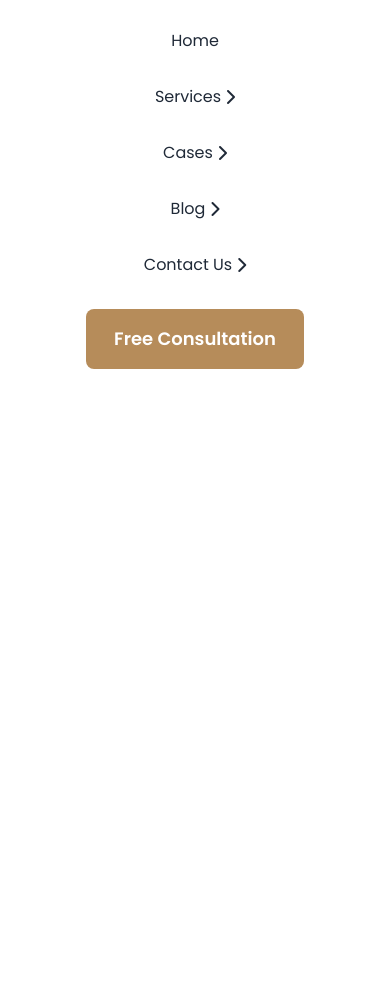
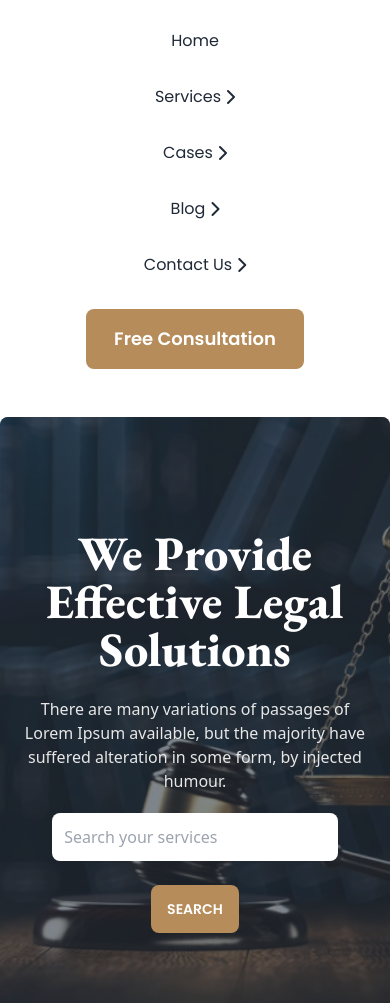
Before and after one commit to tanvirjem2/legal-solution-b8, a plain HTML site: page index.html in a window 390 px wide. Shown: the part 97-1100 px from the top of the page. Before the commit the page ends 844 px from the top, so only its background shows below. Drawn offline with nearby package versions, Linux system fonts and the light colour scheme.

Commit message:
Banner section done (Responsive done)

```diff
--- a/index.html
+++ b/index.html
@@ -38,7 +38,7 @@
 <body class="container mx-auto">
     <!-- header section -->
     <header class="pt-12">
-        <nav>
+        <nav class="pb-12">
             <div class="flex flex-col lg:flex-row items-center justify-evenly">
                 <div class="flex items-center">
                     <a href=""><img src="./images/logo2.png" alt=""></a>
@@ -72,6 +72,28 @@
                 </div>
             </div>
         </nav>
+
+        <!-- banner section -->
+        <section>
+            <div class="hero rounded-lg lg:w-10/12 mx-auto" style="background-image: url(./images/banner.png);">
+                <div class="hero-overlay bg-opacity-60 rounded-lg"></div>
+                <div class="hero-content text-center">
+                    <div class="pt-24 pb-24">
+                        <h1 class="mb-6 text-5xl lg:w-[668px] lg:text-7xl font-extrabold font-eb-garamond text-[#FFF]">
+                            We Provide Effective Legal Solutions
+                        </h1>
+                        <p class="mb-5 text-[#E7E7E7] lg:w-[670px]">There are many variations of passages of Lorem Ipsum
+                            available, but the majority have suffered alteration in some form, by injected humour.
+                        </p>
+                        <div class="flex flex-col lg:flex-row items-center justify-center gap-6">
+                            <input class="rounded-lg w-4/5 lg:w-[500px] h-12" placeholder="   Search your services"
+                                type="search" name="" id="">
+                            <button class="btn bg-[#B68C5A] border-none text-[#FFF] font-poppins">Search</button>
+                        </div>
+                    </div>
+                </div>
+            </div>
+        </section>
     </header>
 
     <!-- main section -->
```
